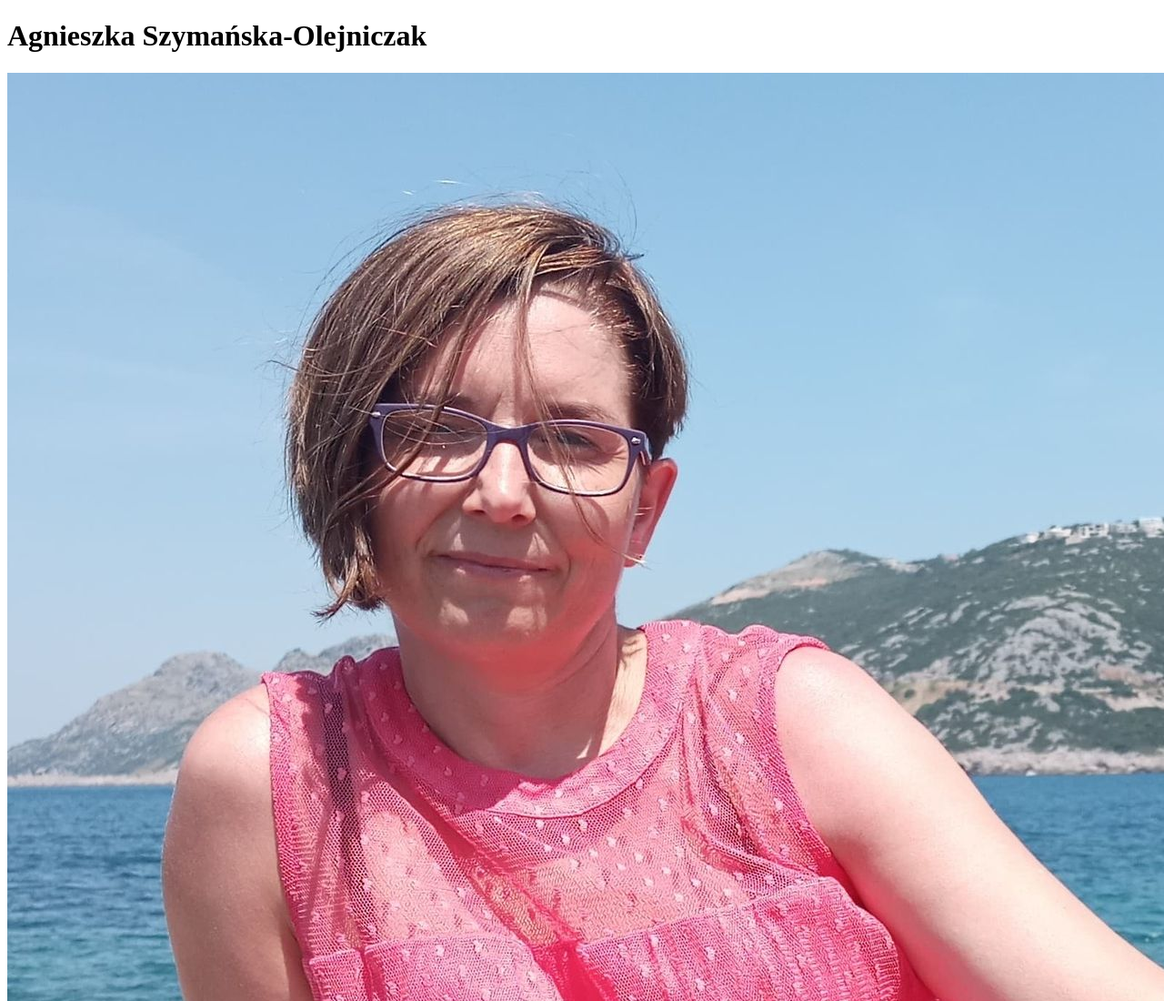
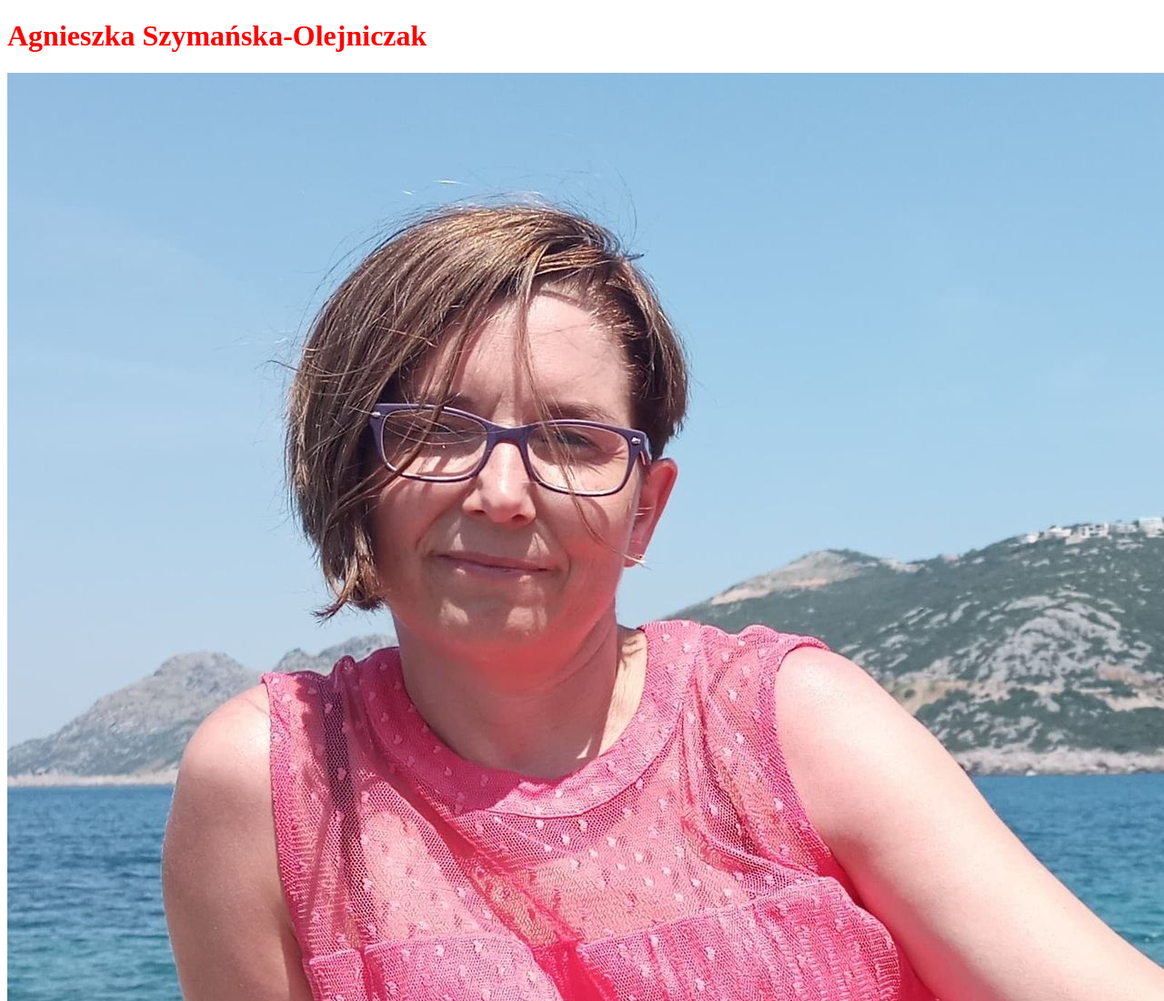
Before and after one commit to SzymanskaOlejniczak/7, a plain HTML site: page index.html in a window 1280 px wide. Shown: the top 1100 px of the page at 91% size. Drawn offline with nearby package versions, Linux system fonts and the light colour scheme; files that its build step writes are made by us from their sources.

Commit message:
Update index.html

```diff
--- a/index.html
+++ b/index.html
@@ -5,10 +5,11 @@
     <meta name="viewport" content="width=device-width, initial-scale=1.0">
     <meta http-equiv="X-UA-Compatible" content="IE=edge">
     <title>Agnieszka Szymańska-Olejniczak</title>
+    <link rel="stylesheet" href="css/main.min.css">
     </head>
     <body>
 <header>
-    <h1 class="Header--">Agnieszka Szymańska-Olejniczak</h1>
+    <h1 class="color">Agnieszka Szymańska-Olejniczak</h1>
     <img src="./images/Aga.jpg">
     <ul class="menu">
         <li class="menu-item">
```
